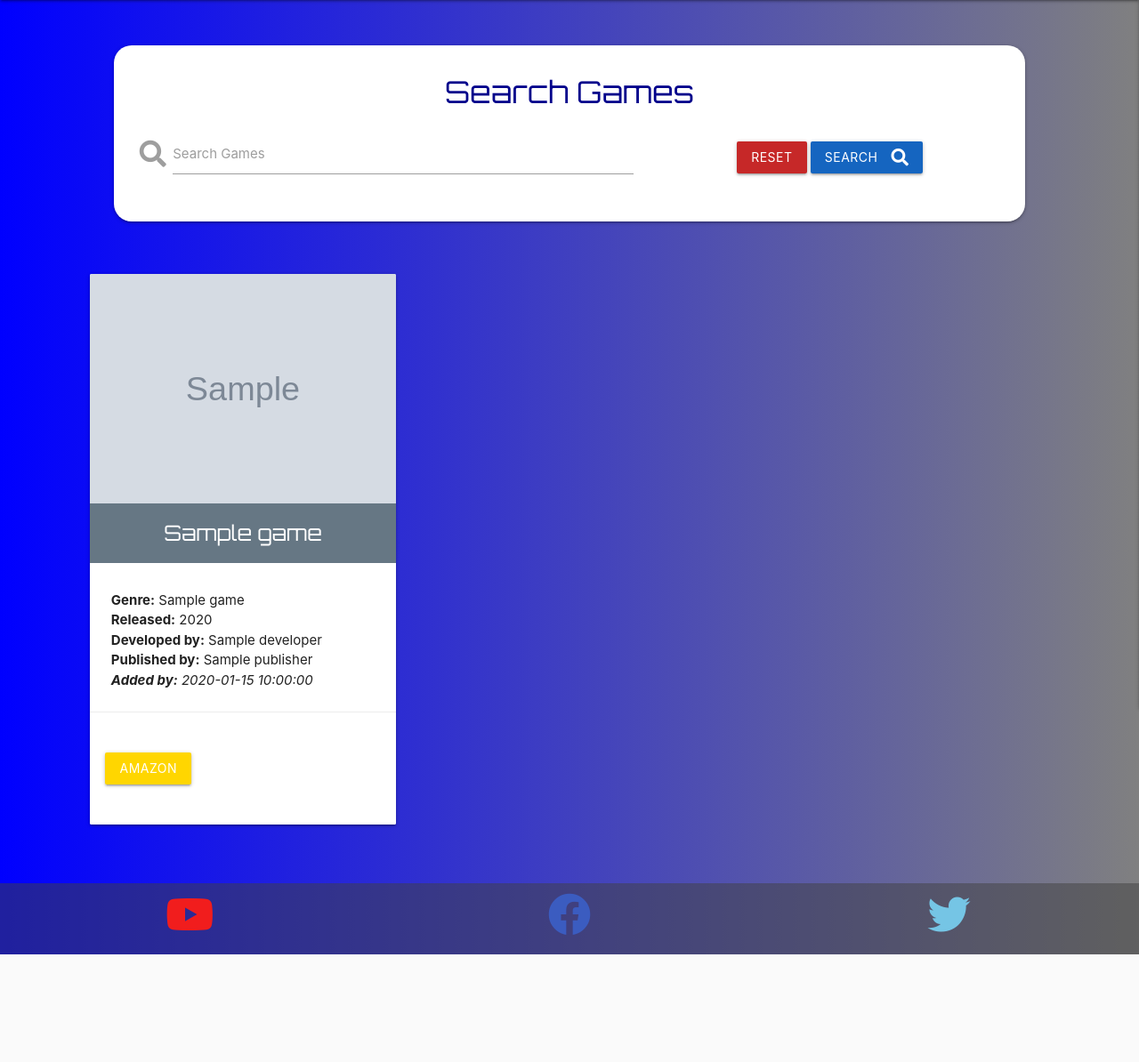
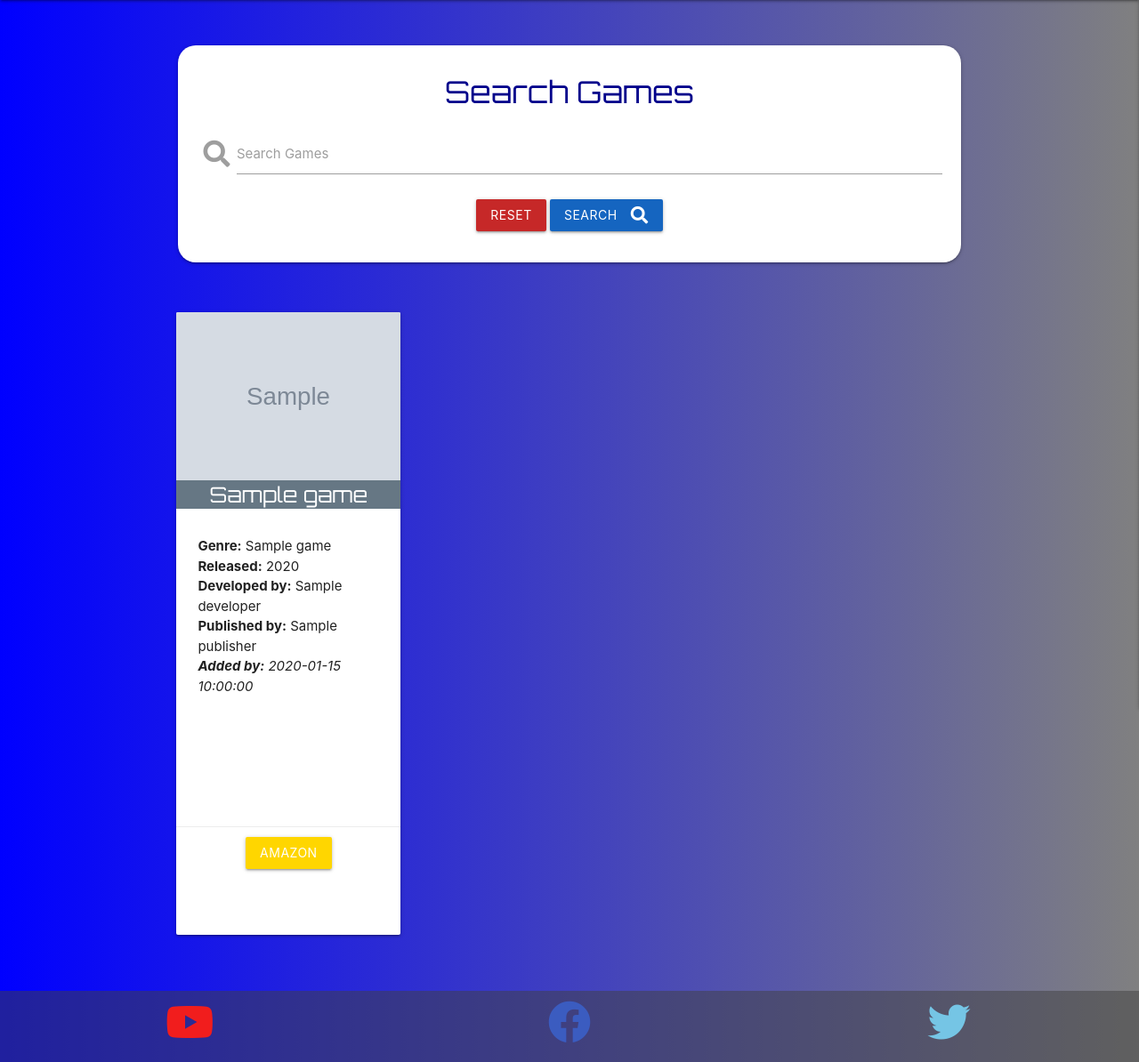
Before and after one commit to dvcoffey/ps-classics, a Flask app: page /games in a window 1280 px wide. Shown: the part 64-1258 px from the top of the page at 89% size. Before the commit the page ends 1137 px from the top, so only its background shows below. Run offline with Flask 2, Linux system fonts and the light colour scheme; grey boxes marked "Sample" are stand-in pictures; a database or web service that is not in the repository returns one stand-in record (values such as "Sample title"); some libraries are stand-ins or nearby versions.

Commit message:
cards positioned correctly with css

```diff
--- a/static/css/style.css
+++ b/static/css/style.css
@@ -17,6 +17,10 @@ html{
     font-family: "Orbitron", sans-serif;
     font-weight: 400;
     color: lightgrey;
+}
+
+.card .card-image .card-title {
+    padding:0;
 }
 
 .text-shadow {
@@ -63,8 +67,6 @@ footer{
     height: 0px;
 }
 
-
-
 /*----------social links----------*/
 
 .youtube a{
@@ -102,6 +104,7 @@ footer{
 }
 
 .game-thumbnail{
+    position: relative;
     width: 240px;
     height: 240px;
 }
@@ -112,19 +115,23 @@ footer{
 }
 }
 
-.thumbnail-title{
-    background-color: rgba(0, 0, 0, 0.7);
-    padding: 0;
-    margin: 0;
+.thumbnail-image{
+    min-height: 100%;
 }
 
-.thumbnail-title:hover {
-    background-color: rgba(57, 57, 134, .7);
+.thumbnail-title{
+    position: absolute;
+    bottom: 0%;
+    background-color: rgb(38, 38, 56);
+    width: 100%;
+    margin: 0 auto;
+    padding: 0px 4px !important;
 }
 
 .genre-thumbnail{
     background-color: rgb(55, 53, 61);
 }
+
 .genre-thumbnail:hover{
     background-color: rgba(12, 44, 108, 0.7);
     -webkit-transition: ease-in-out .4s;
@@ -134,7 +141,6 @@ footer{
 
 /*---games.html---*/
 
-
 .search-bar{
     padding: 10px;
     text-align: center;
@@ -143,7 +149,11 @@ footer{
 #search-title{
     font-family: "Orbitron", sans-serif;
     font-weight: 400;
+}
 
+.game-card{
+    height: 700px;
+    position: relative;
 }
 
 .games-card-title{
@@ -152,7 +162,7 @@ footer{
     font-weight: 400;
     background-color: rgba(38, 62, 81, 0.7);
     margin-top: 0;
-    padding: 20px;
+    padding: 3px !important;
     color: white;
 }
 
@@ -163,9 +173,21 @@ footer{
     overflow: hidden;
 }
 
+.card-content{
+    padding: auto !important;
+}
+
 .card-action{
-    margin: 0;
-    padding: 0;
+    width: 100%;
+    height: 120px !important;
+    position: absolute !important;
+    bottom: 0% !important;
+    padding: 2px !important;
+    margin: 2px auto !important;
+}
+
+.button-container{
+    margin-bottom: 0px !important;
 }
 
 .card-button{
@@ -174,10 +196,9 @@ footer{
     margin: 4px auto;
 }
 
-
 .container {
-  margin: 4% 7%;
-  width: 86%;
+    margin: 4% 7%;
+    width: 86%;
 }
 
 .search-bar{
@@ -190,6 +211,11 @@ footer{
     margin-top: 40px;
     padding: 40px;
 }
+
+/*----genre.html----*/
+
+
+
 
 /*----forms----*/
 
--- a/templates/base.html
+++ b/templates/base.html
@@ -1,5 +1,6 @@
 <!DOCTYPE html>
 <html lang="en">
+
 <head>
     <meta charset="UTF-8">
     <meta name="viewport" content="width=device-width, initial-scale=1.0">
@@ -7,13 +8,12 @@
         integrity="sha512-HK5fgLBL+xu6dm/Ii3z4xhlSUyZgTT9tuc/hSrtw6uzJOvgRr2a9jyxxT1ely+B+xFAmJKVSTbpM/CuL7qxO8w==" crossorigin="anonymous" />
     <link rel="stylesheet" href="https://cdnjs.cloudflare.com/ajax/libs/materialize/1.0.0/css/materialize.min.css" type ="text/css">
     <link rel="stylesheet" href="{{ url_for('static', filename='css/style.css') }}" type = "text/css">
-    {% block styles %}
-    {% endblock %}
     <title>PS Classics</title>
 </head>
+
 <body>
+    <header>
 
-    <header>
         <!-- top navbar -->
         <nav class="nav-extended text-shadow grey darken-3">
             <div class="nav-wrapper">
@@ -54,11 +54,10 @@
                 <li><a href="{{ url_for('register') }}">Register</a></li>
             {% endif %}
         </ul>
-
     </header>
 
+    <!--flash messages-->
     <section>
-        <!-- flash messages-->
         {% with messages = get_flashed_messages() %}
             {% if messages %}
                 {% for message in messages %}
@@ -70,11 +69,13 @@
         {% endwith %}
     </section>
 
-    <main>
+    <!--inherited content-->
+    <main class="container">
         {% block content %}
         {% endblock %}
     </main>
 
+    <!--footer-->
     <footer>
         <div class="footer-container">
             <ul class="list-inline row no-gutters">
@@ -103,7 +104,5 @@
     <script src="https://code.jquery.com/jquery-3.5.1.min.js" integrity="sha256-9/aliU8dGd2tb6OSsuzixeV4y/faTqgFtohetphbbj0=" crossorigin="anonymous"></script>
     <script src="https://cdnjs.cloudflare.com/ajax/libs/materialize/1.0.0/js/materialize.min.js"></script>
     <script src="{{ url_for('static', filename='js/script.js') }}"></script>
-    {% block scripts %}
-    {% endblock %}
 </body>
 </html>
--- a/templates/games.html
+++ b/templates/games.html
@@ -5,13 +5,13 @@
     <div class="row card-panel search-bar">
         <h4 class="form-title">Search Games</h4>
         <form action="{{ url_for('games') }}" method="GET" class="col s12">
-            <div class="row valign-wrapper center-align">
-                <div class="input-field col s12 m7">
+            <div class="row center-align">
+                <div class="input-field col s12">
                     <i class="fas fa-search prefix grey-text darken-4 left"></i>
                     <input type="text" name="query" id="query" minlength="2" maxlength="32" class="validate" required>
                     <label for="query">Search Games</label>
                 </div>
-                <div class="col s12 m5">
+                <div class="col s12">
                     <a href="{{ url_for('games') }}" class="red darken-3 btn">Reset</a>
                     <button type="submit" class="btn blue darken-3">
                         <i class="fas fa-search right"></i>Search
@@ -26,7 +26,7 @@
         <div class="row">
             {% for game in games %}
                 <div class="col s12 m6 l4">
-                    <div class="card game-card">
+                    <div class="card game-card container">
                         <a href="{{ url_for('details', game_id=game._id) }}">
                             <div class="card-image game-card-image">
                                 {% if game.img_url %}
@@ -47,22 +47,22 @@
                             </p>
                         </div>
                         <div class="card-action">
-                            <div class="row">
+                            <div class="row button-container">
                                 {% if session.user|lower == game.added_by|lower %}
-                                    <div class="col s6 l4 card-button">
+                                    <div class="col s6 card-button">
                                         <a href="{{ url_for('edit_game', game_id=game._id ) }}" class="btn green accent-4">
                                             Edit
                                         </a>
                                         </div>
-                                    <div class="col s6 l4 card-button">
+                                    <div class="col s6 card-button">
                                         <a href="{{ url_for('delete_game', game_id=game._id ) }}" class="btn red accent-4">
                                             Delete
                                         </a>
                                     </div>
                                 {% endif %}
                             </div>
-                            <div class="row">
-                                <div class="col s12 l4 card-button">
+                            <div class="row button-container">
+                                <div class="col s12 card-button">
                                     <a href="https://www.amazon.com/s?k=ps1+{{ game.game_name}}"
                                         target="_blank" class="btn yellow darken-4 accent-4">Amazon</a>
                                 </div>
--- a/templates/index.html
+++ b/templates/index.html
@@ -13,7 +13,7 @@
             <!--list games by recently added-->
             {% for game in recents %}
                 <div class="col s12 m6 l3">
-                    <div class="card game-thumbnail">
+                    <div class="game-thumbnail">
                         <a href="{{ url_for('details', game_id=game._id) }}">
                             <div class="card-image thumbnail-image">
                                 {% if game.img_url %}
@@ -21,8 +21,8 @@
                                 {% else %}
                                     <img src="{{ url_for('static', filename='images/ps-logo.png') }}">
                                 {% endif %}
-                                <span class="card-title thumbnail-title">{{ game.game_name }}</span>
                             </div>
+                            <span class="thumbnail-title">{{ game.game_name }}</span>
                         </a>
                     </div>
                 </div>
```
